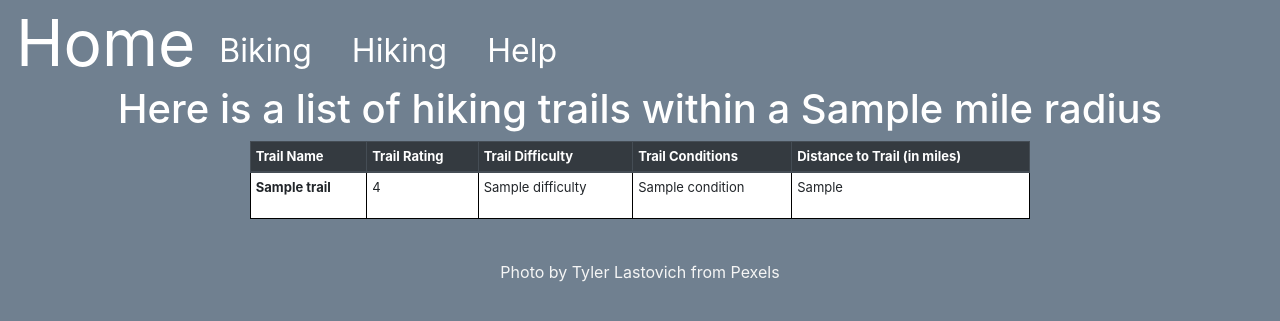
After one commit to zacharygilliom/mtb-trail-conditions, a Flask app: template templates/hike_trails.html in a window 1280 px wide. The commit adds this page. Shown: the top 321 px of the page. Run offline with Flask 2, Linux system fonts and the light colour scheme; the template is opened without the code that fills it: most values are stand-ins (such as "Sample title", 1, 10 or a date in 2020); some libraries are stand-ins or nearby versions.

Commit message:
added hiking trails API and added Hiking Trails webpage.

```diff
--- a/app.py
+++ b/app.py
@@ -12,18 +12,21 @@ maps_KEY = config.google_maps_key
 
 app = Flask(__name__)
 
+
 class UserLocation(object):
-
+	'''
+	Defines the location given by the user in latitude and longitude
+	'''
 	def __init__ (self, user_lat, user_lon):
 		self.lat = user_lat
 		self.lon = user_lon
 
 
-class Trail:
-	"""
-	This will store all of our data we get from our JSON file through the MTB get-trails
-	API.  Also will calculate distance to origin
-	"""
+class HikeTrail:
+	'''
+	This will store all of our Hike Trail data we get from our JSON file through the Hike Project get-trails
+	API.  Also a method to calculate the distance to the origin.
+	'''
 
 	def __init__(self, id, name, conditionStatus, conditionDetails, conditionDate, rating, lat, lon, difficulty):
 		self.id = id
@@ -36,32 +39,90 @@ class Trail:
 		self.lon = lon
 		self.difficulty = difficulty
 
-
-	def get_condition_keywords(self):
+	def get_hike_condition_keywords(self):
 		# Looking for keywords that might impact trail conditions.
 		# i.e. if it is muddy - then most likely it will still be muddy no matter the weather.
 		# if the conditionDetails parameter is None - it returns no condtions given.
 		keywords = ['wet', 'mud', 'snow', 'dry', 'rock']
-		trail_keywords = []
+		hike_trail_keywords = []
 		if self.conditionDetails is None:
-			trail_keywords.append('No Conditions Given')
+			hike_trail_keywords.append('No Conditions Given')
 		else:
 			for word in keywords:
 				start = self.conditionDetails.find(word)
 				if start >= 0:
-					trail_keywords.append(word)
-			if trail_keywords:
+					hike_trail_keywords.append(word)
+			if hike_trail_keywords:
 				pass
 			else:
-				trail_keywords.append('None')
+				hike_trail_keywords.append('None')
 
-		return trail_keywords
+		return hike_trail_keywords
+
+	def get_distance_to_origin(self, UserLocation):
+	   # The math module contains a function named
+	   # radians which converts from degrees to radians.
+		selected_lat = self.lat
+		selected_lon = self.lon
+		lon2 = UserLocation.lon
+		lat2 = UserLocation.lat
+		selected_lon = radians(selected_lon)
+		lon2 = radians(lon2)
+		selected_lat = radians(selected_lat)
+		lat2 = radians(lat2)
+
+		# Haversine formula
+		dlon = lon2 - selected_lon
+		dlat = lat2 - selected_lat
+		a = sin(dlat / 2)**2 + cos(selected_lat) * cos(lat2) * sin(dlon / 2)**2
+		c = 2 * asin(sqrt(a))
+		# Radius of earth in kilometers. Use 3956 for miles
+		r = 6371
+		kilometers = c * r
+		miles = round((kilometers * 0.62137),2)
+
+		# calculate the result
+		return miles
 
 
+class BikeTrail:
+	'''
+	This will store all of our Bike Trail data we get from our JSON file through the MTB get-trails
+	API.  Also will calculate distance to origin
+	'''
+
+	def __init__(self, id, name, conditionStatus, conditionDetails, conditionDate, rating, lat, lon, difficulty):
+		self.id = id
+		self.name = name
+		self.conditionStatus = conditionStatus
+		self.conditionDetails = conditionDetails
+		self.conditionDate = conditionDate
+		self.rating = rating
+		self.lat = lat
+		self.lon = lon
+		self.difficulty = difficulty
+
+	def get_bike_condition_keywords(self):
+		# Looking for keywords that might impact trail conditions.
+		# i.e. if it is muddy - then most likely it will still be muddy no matter the weather.
+		# if the conditionDetails parameter is None - it returns no condtions given.
+		keywords = ['wet', 'mud', 'snow', 'dry', 'rock']
+		bike_trail_keywords = []
+		if self.conditionDetails is None:
+			bike_trail_keywords.append('No Conditions Given')
+		else:
+			for word in keywords:
+				start = self.conditionDetails.find(word)
+				if start >= 0:
+					bike_trail_keywords.append(word)
+			if bike_trail_keywords:
+				pass
+			else:
+				bike_trail_keywords.append('None')
+
+		return bike_trail_keywords
 
 	# to calculate the distance between the trail location and the location that the user entered.
-	# TODO need to fix how I get the users input location.
-
 	def get_distance_to_origin(self, UserLocation):
 	   # The math module contains a function named
 	   # radians which converts from degrees to radians.
@@ -112,9 +173,54 @@ class YesterdayWeather:
 			return 'Dry'
 
 
+def get_hike_trails(lat, lon, maxDistance, key):
+	# Get all the trails within a given distance from the user.
+	# this will return a list of Instantiated Trail Objects.
+
+	# Parse our JSON output
+
+	#Uncomment this for live API version.  This is commented out so that we can save our API requests
+
+	request = requests.get(f'http://www.hikingproject.com/data/get-trails?lat={lat}&lon={lon}&maxDistance={maxDistance}&key={key}&maxResults=20')
+	trails_text = request.text
+	trails_dict = json.loads(trails_text)
+
+	# Writing our api call data to a json file for continued use instead of making api requests.  Commented out because we don't want to updated
+	# our file and because our api isn't making requsts right now.
+
+	# with open('trailsHikeApiData.json', 'w') as json_file:
+	# 	json.dump(trails_dict, json_file)
+
+	# Loading in our Trail Data test so we can play around with html without making api requests.
+
+	with open('trailsHikeApiData.json') as f:
+		trails_dict = json.load(f)
+
+	trails = []
+
+	# grab out keys in the JSON output for each variable and store the key-values into our trails class.
+	# we will then store all of our classes as objects in our trails lists for later use.
+	for t in trails_dict['trails']:
+		name = t['name']
+		id = t['id']
+		conditionStatus = t['conditionStatus']
+		conditionDate = t['conditionDate']
+		try:
+			conditionDetails = t['conditionDetails'].lower()
+		except:
+			conditionDetails = t['conditionDetails']
+		rating = t['stars']
+		lat = t['latitude']
+		lon = t['longitude']
+		difficulty = t['difficulty']
+		trail = BikeTrail(id=id, name=name, conditionStatus=conditionStatus, conditionDetails=conditionDetails, conditionDate=conditionDate,
+					rating=rating, lat=lat, lon=lon, difficulty=difficulty)
+		trails.append(trail)
+
+	return trails
 
 
-def get_trails(lat, lon, maxDistance, key):
+def get_bike_trails(lat, lon, maxDistance, key):
 	# Get all the trails within a given distance from the user.
 	# this will return a list of Instantiated Trail Objects.
 
@@ -134,7 +240,7 @@ def get_trails(lat, lon, maxDistance, key):
 
 	# Loading in our Trail Data test so we can play around with html without making api requests.
 
-	with open('trailsApiData.json') as f:
+	with open('trailsBikeApiData.json') as f:
 		trails_dict = json.load(f)
 
 	trails = []
@@ -154,7 +260,7 @@ def get_trails(lat, lon, maxDistance, key):
 		lat = t['latitude']
 		lon = t['longitude']
 		difficulty = t['difficulty']
-		trail = Trail(id=id, name=name, conditionStatus=conditionStatus, conditionDetails=conditionDetails, conditionDate=conditionDate,
+		trail = BikeTrail(id=id, name=name, conditionStatus=conditionStatus, conditionDetails=conditionDetails, conditionDate=conditionDate,
 					rating=rating, lat=lat, lon=lon, difficulty=difficulty)
 		trails.append(trail)
 
@@ -217,7 +323,7 @@ def compare_weather_to_trail_condition(trail, weath):
 	# given trail location and write an algorithm to determine the current condition.
 
 	# trail_keys is a list of strings of the trail conditions
-	trail_keys = trail.get_condition_keywords()
+	trail_keys = trail.get_bike_condition_keywords()
 
 	# weather is a string of what the previous day precipitation was.  Should be a single string.
 	weather = weath.get_current_precip()
@@ -324,20 +430,35 @@ def get_bike():
 
 @app.route('/hike')
 def get_hike():
-	return render_template('hike.html')
+	states = get_states()
+	return render_template('hike.html', states=states)
 
-@app.route('/trails', methods=['POST'])
-def trail_search():
+@app.route('/bike_trails', methods=['POST'])
+def bike_trail_search():
 	user_address = create_address(request.form['inputRoadNum'], town=request.form['inputCity'], state=request.form['inputState'],
 					zipcode=request.form['inputZip'])
 	user_distance = request.form['Distance']
 	user_loc = get_coords(user_address, config.google_maps_key)
-	trail_list = get_trails(lat=user_loc.lat, lon=user_loc.lon, maxDistance=user_distance, key=config.mtb_api_key)
+	trail_list = get_bike_trails(lat=user_loc.lat, lon=user_loc.lon, maxDistance=user_distance, key=config.mtb_api_key)
 	for trail in trail_list:
 		trail_weather_json = get_location_data(lat=trail.lat, lon=trail.lon)
 		trail_weather = get_weather(trail_weather_json)
 		trail.conditions = compare_weather_to_trail_condition(trail, trail_weather)
-	return render_template('trails.html', trails=trail_list, user_loc=user_loc, user_distance=user_distance)
+	return render_template('bike_trails.html', trails=trail_list, user_loc=user_loc, user_distance=user_distance)
+
+@app.route('/hike_trails', methods=['POST'])
+def hike_trail_search():
+	user_address = create_address(request.form['inputRoadNum'], town=request.form['inputCity'], state=request.form['inputState'],
+					zipcode=request.form['inputZip'])
+	user_distance = request.form['Distance']
+	user_loc = get_coords(user_address, config.google_maps_key)
+	trail_list = get_hike_trails(lat=user_loc.lat, lon=user_loc.lon, maxDistance=user_distance, key=config.mtb_api_key)
+	for trail in trail_list:
+		trail_weather_json = get_location_data(lat=trail.lat, lon=trail.lon)
+		trail_weather = get_weather(trail_weather_json)
+		trail.conditions = compare_weather_to_trail_condition(trail, trail_weather)
+	return render_template('hike_trails.html', trails=trail_list, user_loc=user_loc, user_distance=user_distance)
+
 
 @app.route('/help')
 def get_help():
--- a/static/css/style.css
+++ b/static/css/style.css
@@ -42,6 +42,7 @@ table.table-sm > tbody > tr > th{
 .navbar.navbar-expand-lg.navbar-light {
     background:transparent;
     top:0;
+    height:85px;
 }
 .navbar.navbar-expand-lg.navbar-light > a {
     font-size: 4rem;
@@ -106,7 +107,7 @@ table.table-sm > tbody > tr > th{
 
 .message {
     text-align: center;
-    color:white;
+    color: white;
 }
 
 .navbar-light .navbar-toggler {
@@ -122,23 +123,19 @@ table.table-sm > tbody > tr > th{
   }
 
  .navbar-toggler {
-     background-color: white;
+    background-color: white;
     border-color: rgb(255,255,255);
   }
 
 #wrap {
       position: relative;
-      /* width: 500px;
-      min-height: 100%;  */
-      /* background: #eee; */
 }
 
-#footer-content {
+#footer {
     position: absolute;
     bottom: 0px;
     height: 25px;
-    /* background: #333; */
-    /* width: 100%; */
-    color:white;
+    color: whitesmoke;
     align-content: center;
+    text-align: center;
 }
--- a/templates/bike.html
+++ b/templates/bike.html
@@ -1,7 +1,7 @@
 {% extends 'base.html' %}
 
 {% block head %}
-<title> Mountain Bike</title>
+<title>Mountain Bike</title>
 {% endblock %}
 
 {% block body %}
@@ -34,7 +34,7 @@
   </h1>
 </div>
 <div class="container-lg bike-section">
-<form method="POST" action="/trails">
+<form method="POST" action="/bike_trails">
   <div class="form-group">
     <!-- <label for="inputRoadNum">Address</label> -->
     <input type="text" class="form-control" id="inputRoadNum" name="inputRoadNum" placeholder="1234 Main St">
--- /dev/null
+++ b/templates/hike_trails.html
@@ -0,0 +1,71 @@
+{% extends 'base.html' %}
+
+{% block head %}
+<title>Hike Trails</title>
+{% endblock %}
+
+{% block body %}
+<!-- <body class= "imgbox" style="background-image: url('/static/images/brown-wooden-bridge-near-forest-967420.jpg')"> -->
+	<body style="background-color: slategray; ">
+	<div id="wrap">
+	<div>
+		<nav class="navbar navbar-expand-lg navbar-light">
+			<a class="navbar-brand" href="/">Home</a>
+			<button class="navbar-toggler" type="button" data-toggle="collapse" data-target="#navbarNav" aria-controls="navbarNav" aria-expanded="false" aria-label="Toggle navigation">
+			  <span class="navbar-toggler-icon"></span>
+			</button>
+			<div class="collapse navbar-collapse" id="navbarNav">
+			  <ul class="navbar-nav">
+				<li class="nav-item">
+				  <a class="nav-link" href="/bike">Biking</a>
+				</li>
+				<li class="nav-item">
+				  <a class="nav-link" href="/hike">Hiking</a>
+				</li>
+				<li class="nav-item">
+					<a class="nav-link" href="/help">Help</a>
+				</li>
+			  </ul>
+			</div>
+		</nav>
+	</div>
+	<h1 class="page-title-info">Here is a list of hiking trails within a {{ user_distance }} mile radius</h1>
+	<div class=container-lg-table>
+		<table class="table table-bordered table-sm">
+		  <thead class=thead-dark>
+		    <tr>
+		      <th scope="col">Trail Name</th>
+		      <th scope="col">Trail Rating</th>
+		      <th scope="col">Trail Difficulty</th>
+		      <th scope="col">Trail Conditions</th>
+		      <th scope="col">Distance to Trail (in miles)</th>
+		    </tr>
+		  </thead>
+		  <tbody>
+		    {% for trail in trails %}
+		    <tr>
+		        <th scope="row">{{ trail.name }}</th>
+		        <td>{{ trail.rating }}</td>
+		        <td>{{ trail.difficulty }}</td>
+		        <td>
+					{% for condition in trail.conditions %}
+						{% if condition %}
+							<p>{{ condition }}</p>
+						{% else %}
+							<p> None </p>
+						{% endif %}
+		        	{% endfor %}
+		        </td>
+		        <td>{{ trail.get_distance_to_origin(user_loc) }} </td>
+		    </tr>
+		    {% endfor %}
+		  </tbody>
+		</table>
+	</div>
+
+	<footer id="footer">
+		<p>Photo by Tyler Lastovich from Pexels</p>
+	</footer>
+	</div>
+</body>
+{% endblock %}
```
Also changed, not shown: templates/bike_trails.html (renamed from templates/trails.html, +6 -9 lines), templates/hike.html (+50 -3 lines), trailsHikeApiData.json (added, +1 -0 lines), trailsBikeApiData.json (renamed from trailsApiData.json).
